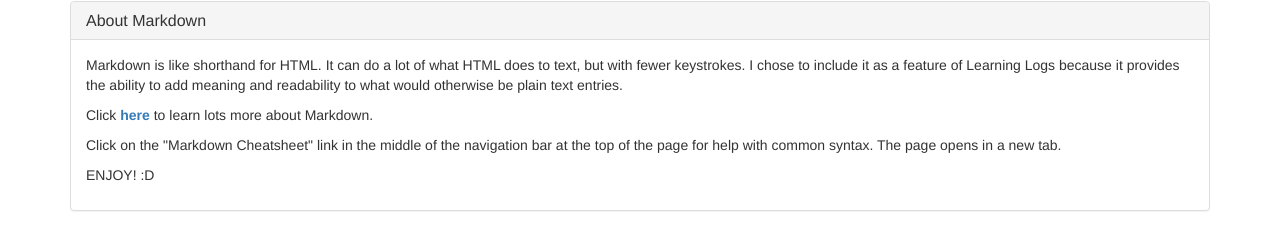
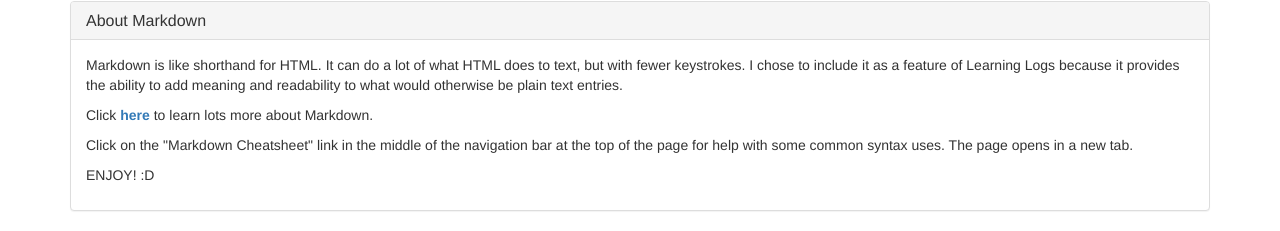
Before and after one commit to melbania/happy-logs, a Django app: page /about/ in a window 1280 px wide. Shown: the part 6161-6392 px from the top of the page. Run offline with Django 3.2, Linux system fonts and the light colour scheme; some libraries are stand-ins or nearby versions.

Commit message:
updated About page

```diff
--- a/learning_logs/templates/learning_logs/about.html
+++ b/learning_logs/templates/learning_logs/about.html
@@ -198,7 +198,7 @@
       Click <b><a href="http://daringfireball.net/projects/markdown/syntax" target="_blank">here</a></b> to learn lots more about Markdown.
     </p>
     <p>
-      Click on the "Markdown Cheatsheet" link in the middle of the navigation bar at the top of the page for help with common syntax. The page opens in a new tab.
+      Click on the "Markdown Cheatsheet" link in the middle of the navigation bar at the top of the page for help with some common syntax uses. The page opens in a new tab.
     </p>
     <p>
       ENJOY! :D
```
